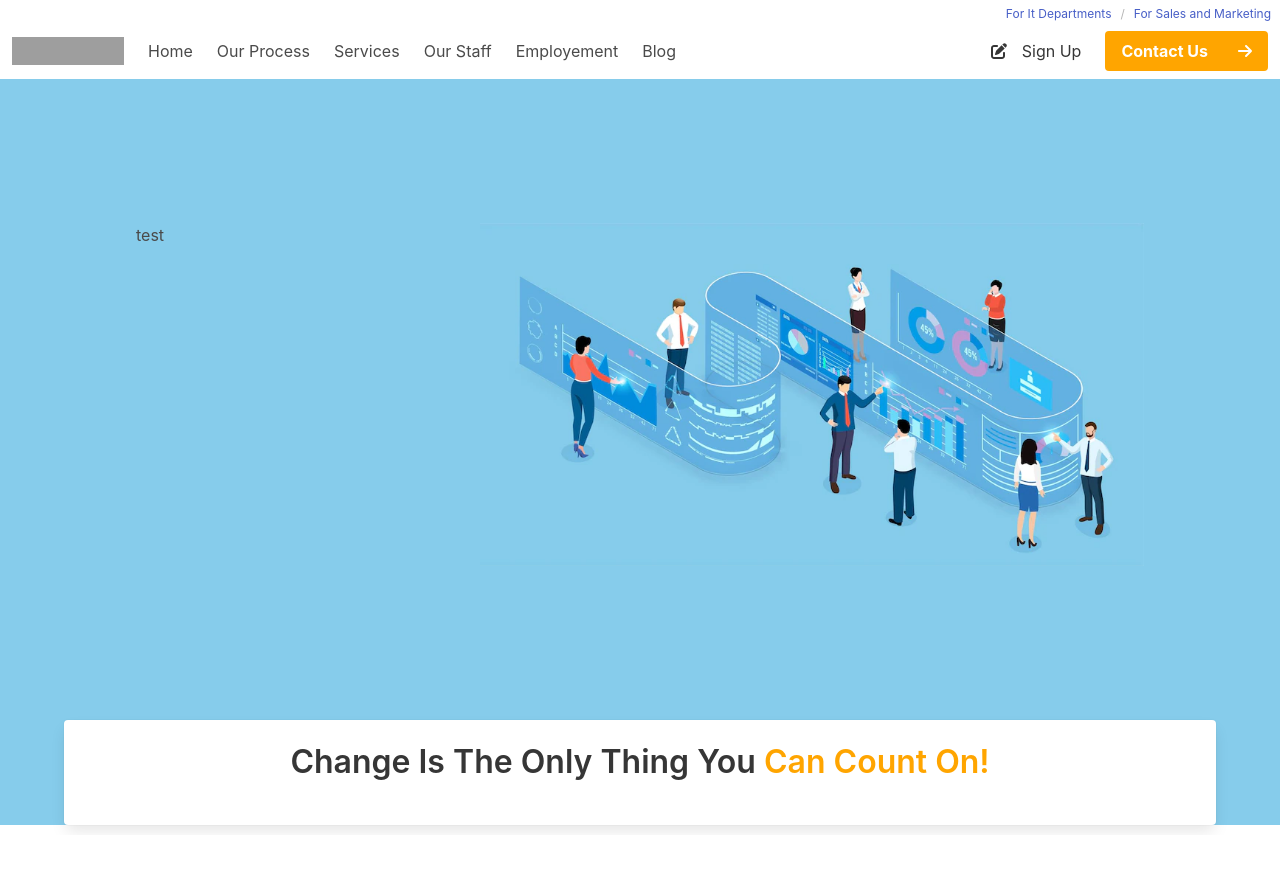
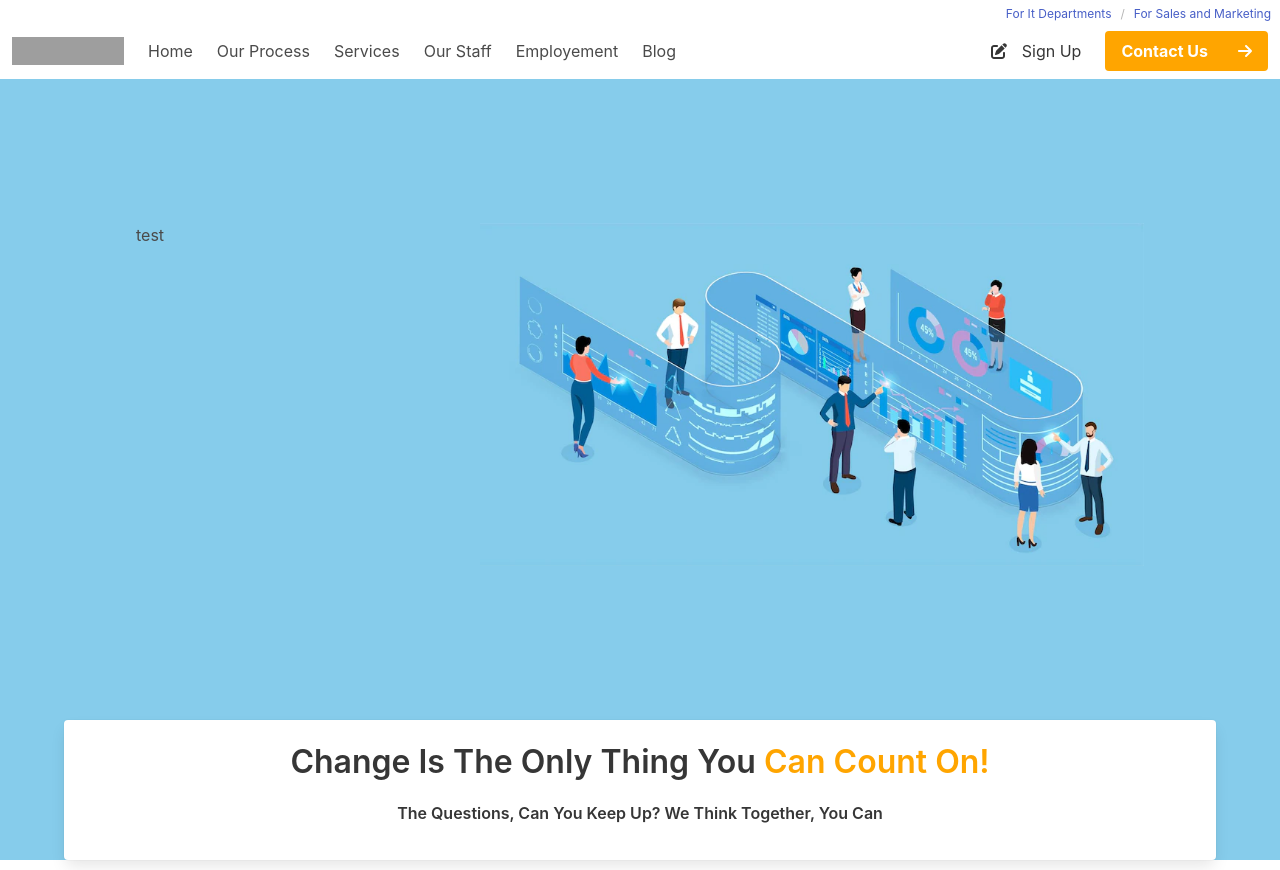
Before and after one commit to ethancahill/angular-project, an Angular app: page / in a window 1280 px wide. Before the commit the page ends 835 px from the top, so only its background shows below. Built offline with nearby package versions, Linux system fonts and the light colour scheme; grey boxes are pictures that could not be loaded.

Commit message:
finished change card

```diff
--- a/src/app/components/changecard/changecard.component.html
+++ b/src/app/components/changecard/changecard.component.html
@@ -5,6 +5,10 @@
         <h3 class="title is-3">
           Change Is The Only Thing You <span>Can Count On!</span>
         </h3>
+        <span></span>
+        <h5 class="subtitle is-6">
+          The Questions, Can You Keep Up? We Think Together, You Can
+        </h5>
       </div>
     </div>
   </div>
```
